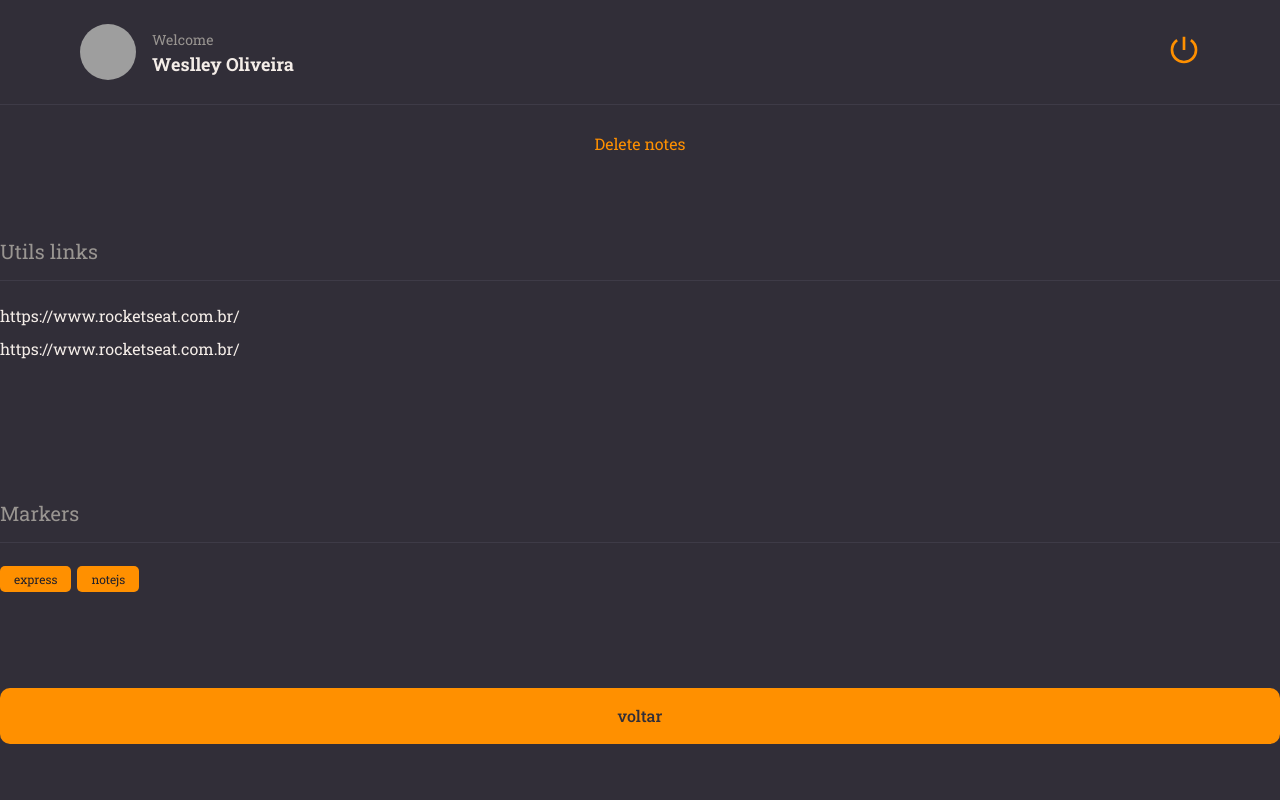
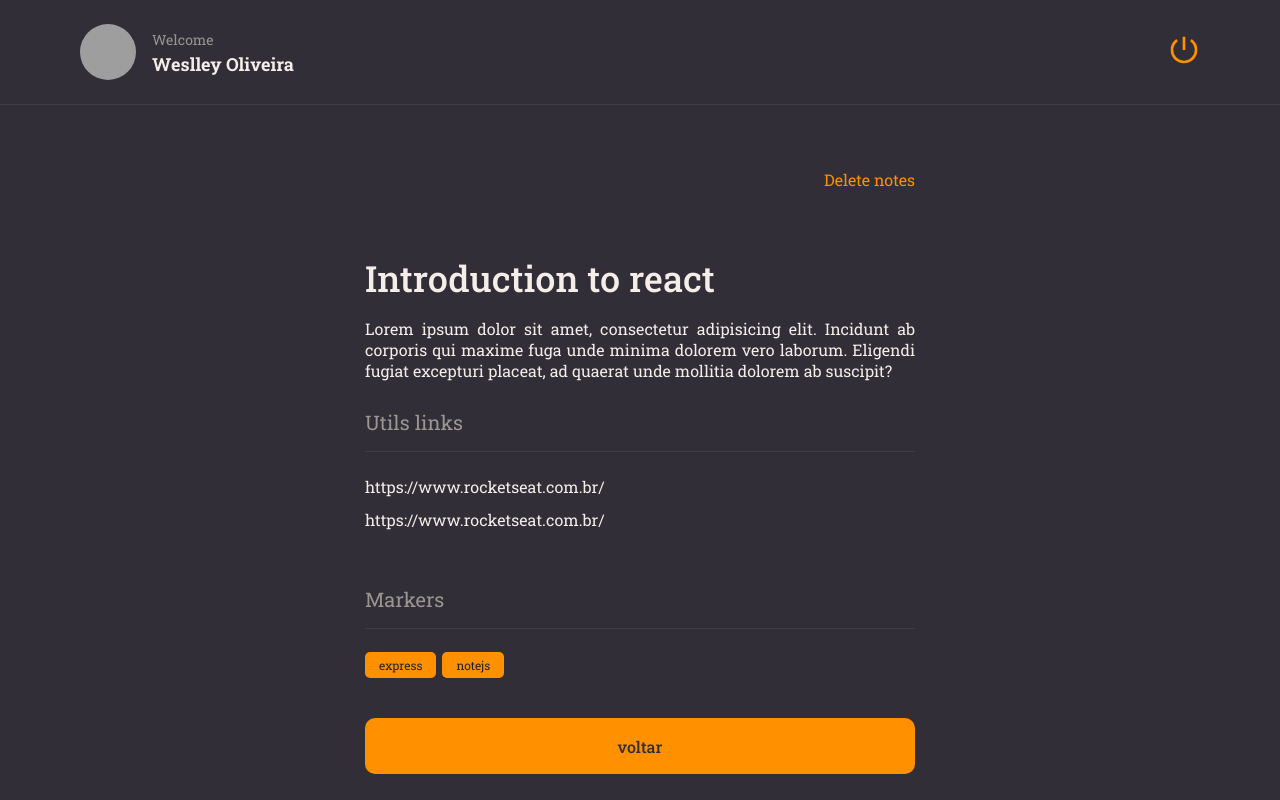
Before and after one commit to weslleyolli/Rocket_notes, a React (Vite) app: page / in a window 1280 px wide. Built offline with nearby package versions, Linux system fonts and the light colour scheme; grey boxes are pictures that could not be loaded.

Commit message:
Finishing Details

```diff
--- a/src/components/Section/styles.js
+++ b/src/components/Section/styles.js
@@ -1,7 +1,7 @@
 import styled from "styled-components"
 
 export const Container = styled.section`
-    margin: 56px 0 28px;
+    margin: 28px 0;
 
     > h2 {
         border-bottom: 1px solid ${({ theme }) => theme.COLORS.BACKGROUND_700} ;
--- a/src/pages/Details/index.jsx
+++ b/src/pages/Details/index.jsx
@@ -1,4 +1,4 @@
-import { Container, Links } from "./styles.js";
+import { Container, Links, Content } from "./styles.js";
 
 import { Button } from "../../components/Button";
 import { Header } from "../../components/Header";
@@ -11,8 +11,20 @@ export function Details() {
     <Container>
       <Header />
 
-      <ButtonText title="Delete notes"/>
+      <main>
+        <Content>
+          <ButtonText title="Delete notes" />
 
+          <h1>
+            Introduction to react
+          </h1>
+
+          <p>
+            Lorem ipsum dolor sit amet, consectetur adipisicing elit.
+            Incidunt ab corporis qui maxime fuga unde minima dolorem vero
+            laborum. Eligendi fugiat excepturi placeat, ad quaerat unde
+            mollitia dolorem ab suscipit?
+          </p>
           <Section title="Utils links">
             <Links >
               <li>
@@ -30,6 +42,9 @@ export function Details() {
           </Section>
 
           <Button title="voltar" />
+        </Content>
+      </main>
+
     </Container>
 
   )
--- a/src/pages/Details/styles.js
+++ b/src/pages/Details/styles.js
@@ -9,6 +9,12 @@ export const Container = styled.div`
     grid-template-areas:
     "header"
     "content";
+
+    > main {
+        grid-area: content;
+        overflow-y: scroll;
+        padding:  64px 0;
+    }
 `
 
 export const Links = styled.ul`
@@ -22,3 +28,27 @@ export const Links = styled.ul`
         color: ${({ theme }) => theme.COLORS.WHITE} ;
     }
 `
+
+export const Content = styled.div`
+    max-width: 550px;
+    margin: 0 auto;
+
+    display: flex;
+    flex-direction: column;
+
+    > button:first-child {
+        align-self: end;
+    }
+
+    > h1 {
+        font-size: 36px;
+        font-weight: 500;
+        padding-top: 64px;
+    }
+
+    > p {
+        font-size: 16px;
+        margin-top: 16px;
+        text-align: justify;
+    }
+`
```
Lines whose indentation alone changed are shown as unchanged.
